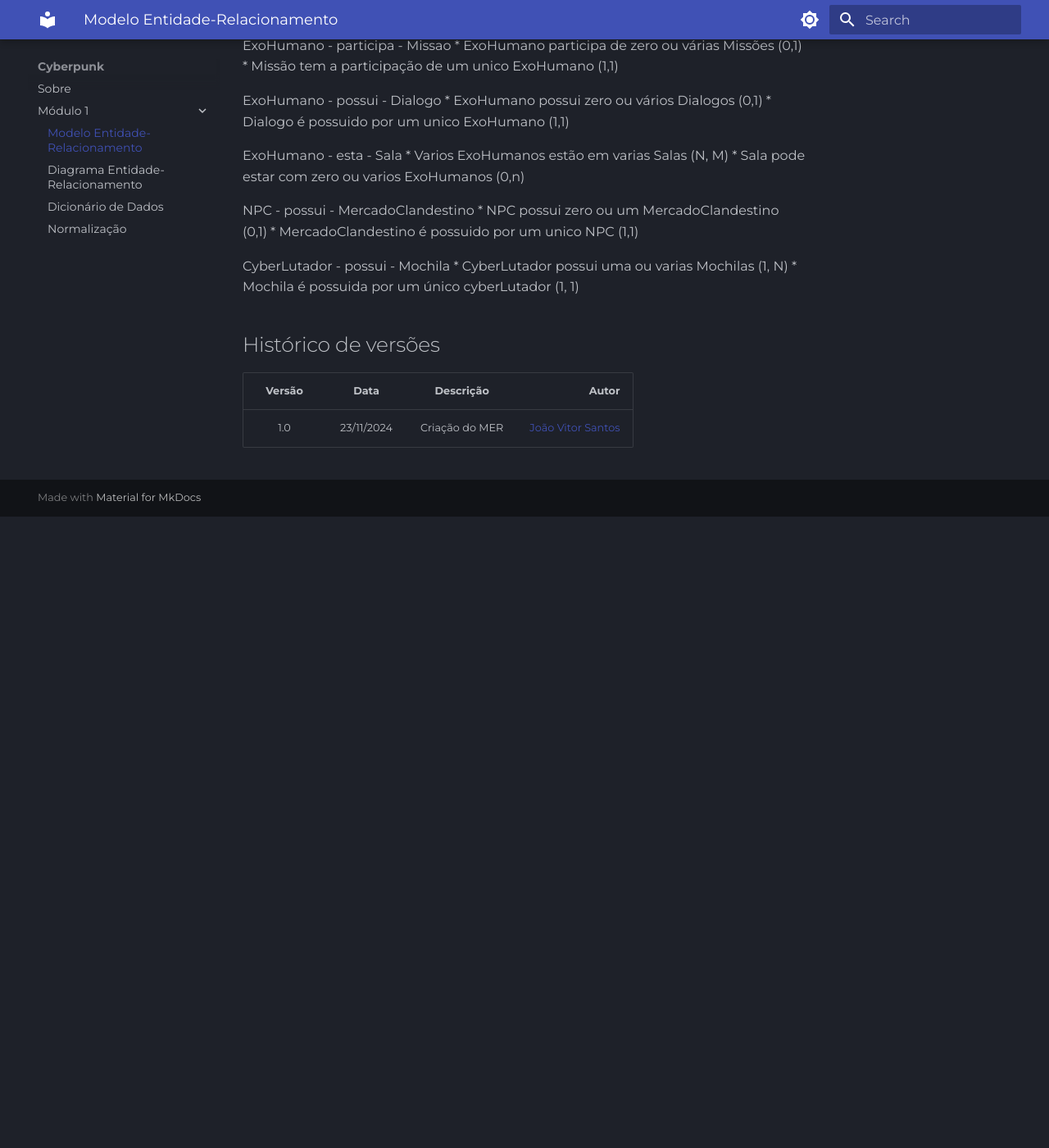
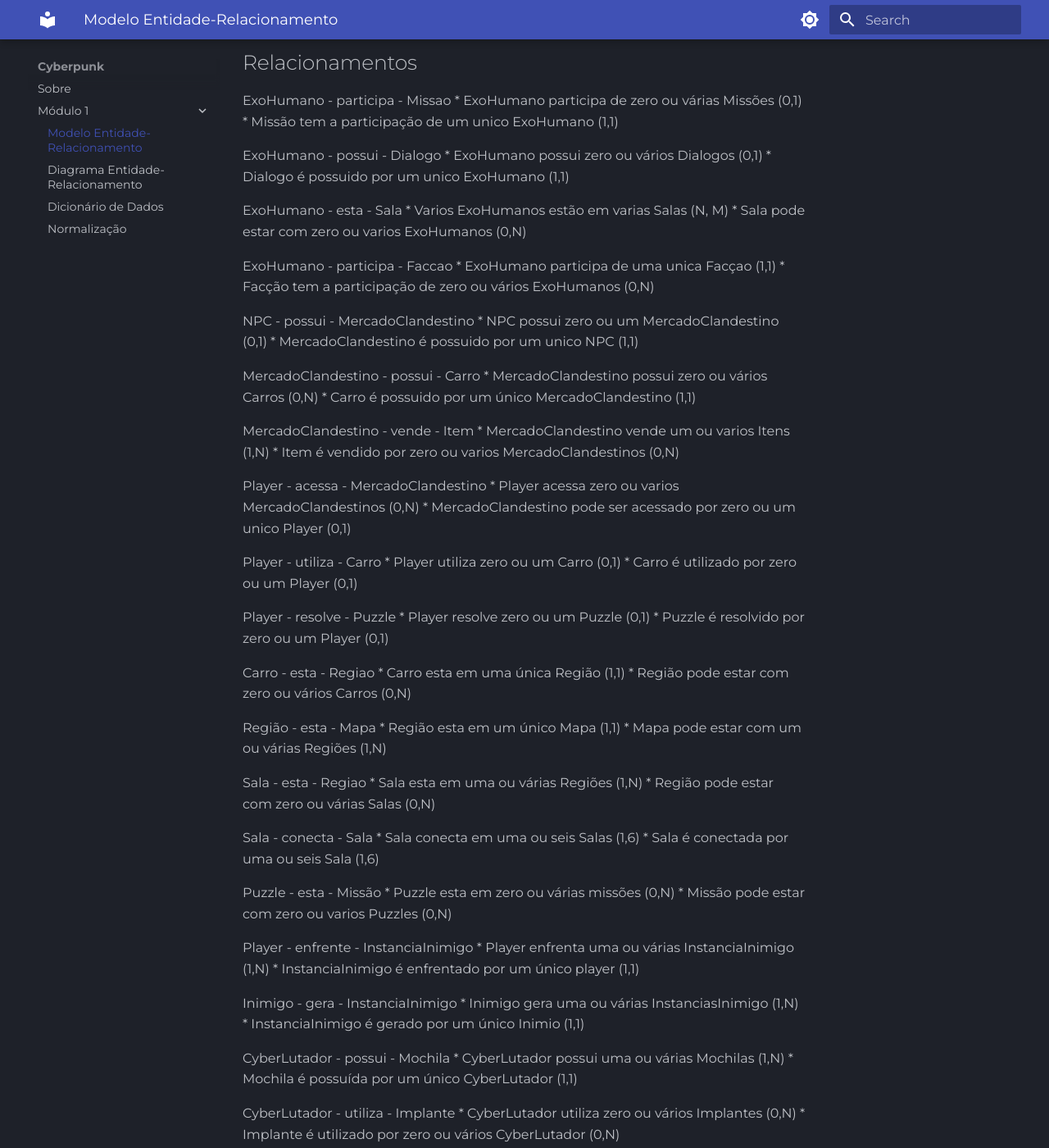
Before and after one commit to SBD1/2024.2-Cyberpunk, an MkDocs documentation site: the page built from docs/modulo1/MER_Cyberpunk.md, in a window 1280 px wide and 1400 px high, scrolled down 2131 px. Shown: the whole window at 82% size. Built offline with MkDocs 1.6.1 and Material for MkDocs 9.7.7, drawn with Linux system fonts in a browser that asks for light colours; before the commit the page ends 2761 px from its top, so only the background shows below that; some of the changed text lies outside the part shown.

Commit message:
Adição dos relacionamentos no MER

```diff
--- a/docs/modulo1/MER_Cyberpunk.md
+++ b/docs/modulo1/MER_Cyberpunk.md
@@ -7,8 +7,10 @@
     * **NPC**
     * **CyberLutador**
         * **Inimigo**
+        * **InstanciaInimigo**
         * **Player**
 * **Mochila**
+* **InstanciaItem**
 * **Item**
     * **Componente**
     * **BioChip**
@@ -69,18 +71,87 @@ ExoHumano - possui - Dialogo
 
 ExoHumano - esta - Sala
 * Varios ExoHumanos estão em varias Salas (N, M)
-* Sala pode estar com zero ou varios ExoHumanos (0,n)
+* Sala pode estar com zero ou varios ExoHumanos (0,N)
+
+ExoHumano - participa - Faccao
+* ExoHumano participa de uma unica Facçao (1,1)
+* Facção tem a participação de zero ou vários ExoHumanos (0,N)
 
 NPC - possui - MercadoClandestino
 * NPC possui zero ou um MercadoClandestino (0,1)
 * MercadoClandestino é possuido por um unico NPC (1,1)
 
+MercadoClandestino - possui - Carro
+* MercadoClandestino possui zero ou vários Carros (0,N)
+* Carro é possuido por um único MercadoClandestino (1,1)
+
+MercadoClandestino - vende - Item
+* MercadoClandestino vende um ou varios Itens (1,N)
+* Item é vendido por zero ou varios MercadoClandestinos (0,N)
+
+Player - acessa - MercadoClandestino
+* Player acessa zero ou varios MercadoClandestinos (0,N)
+* MercadoClandestino pode ser acessado por zero ou um unico Player (0,1)
+
+Player - utiliza - Carro
+* Player utiliza zero ou um Carro (0,1)
+* Carro é utilizado por zero ou um Player (0,1)
+
+Player - resolve - Puzzle
+* Player resolve zero ou um Puzzle (0,1)
+* Puzzle é resolvido por zero ou um Player (0,1)
+
+Carro - esta - Regiao
+* Carro esta em uma única Região (1,1)
+* Região pode estar com zero ou vários Carros (0,N)
+
+Região - esta - Mapa
+* Região esta em um único Mapa (1,1)
+* Mapa pode estar com um ou várias Regiões (1,N)
+
+Sala - esta - Regiao
+* Sala esta em uma ou várias Regiões (1,N)
+* Região pode estar com zero ou várias Salas (0,N)
+
+Sala - conecta - Sala
+* Sala conecta em uma ou seis Salas (1,6)
+* Sala é conectada por uma ou seis Sala (1,6)
+
+Puzzle - esta - Missão
+* Puzzle esta em zero ou várias missões (0,N)
+* Missão pode estar com zero ou varios Puzzles (0,N)
+
+Player - enfrente - InstanciaInimigo
+* Player enfrenta uma ou várias InstanciaInimigo (1,N)
+* InstanciaInimigo é enfrentado por um único player (1,1)
+
+Inimigo - gera - InstanciaInimigo
+* Inimigo gera uma ou várias InstanciasInimigo (1,N)
+* InstanciaInimigo é gerado por um único Inimio (1,1)
+
 CyberLutador - possui - Mochila
-* CyberLutador possui uma ou varias Mochilas (1, N)
-* Mochila é possuida por um único cyberLutador (1, 1)
+* CyberLutador possui uma ou várias Mochilas (1,N)
+* Mochila é possuída por um único CyberLutador (1,1)
+
+CyberLutador - utiliza - Implante
+* CyberLutador utiliza zero ou vários Implantes (0,N)
+* Implante é utilizado por zero ou vários CyberLutador (0,N)
+
+Mochila - possui - InstanciaItem
+* Mochila possui zero ou várias InstanciaItem (0,N)
+* InstanciaItem é possuída por zero ou várias Mochilas (0,N)
+
+Item - gera - InstanciaItem
+* Item gera um ou várias InstanciaItem (1,N)
+* InstanciaItem é gerado por um único Item (1,1)
+
+Implante - possui - Componente
+* Implante possui um ou vários Componentes (1,N)
+* Componente é possuído por um ou vários Implantes (1,N)
 
 ## Histórico de versões
 
 | Versão |  Data  | Descrição | Autor |
 |:------:|:------:|:---------:|------:|
 | 1.0 | 23/11/2024 | Criação do MER | [João Vitor Santos](https://github.com/Jauzimm) |
+| 1.1 | 24/11/2024 | Adição dos Relacionamentos no MER | [João Vitor Santos](https://github.com/Jauzimm) |
```
